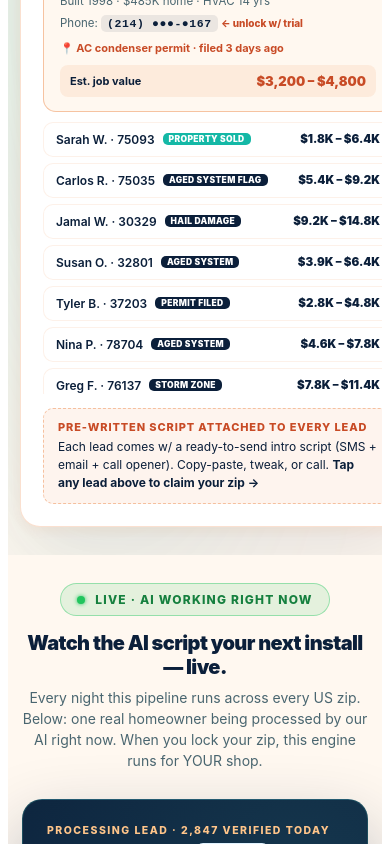
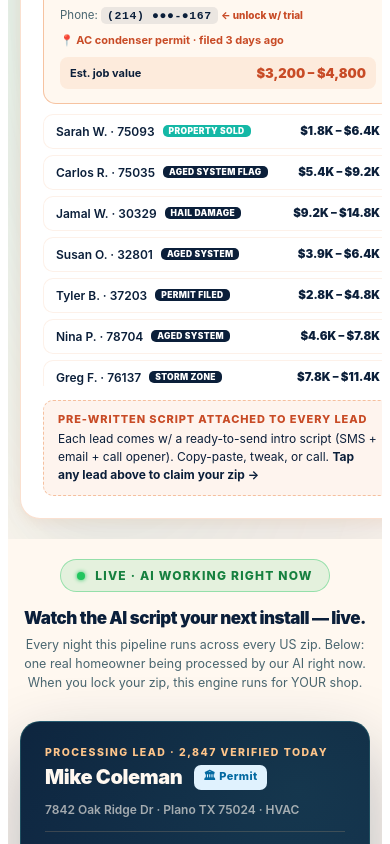
Before and after one commit to petermcshane0512-design/ringoco, a Next.js app: page / in a window 390 px wide. Shown: the part 1156-2000 px from the top of the page. Built offline with nearby package versions, Linux system fonts and the light colour scheme; no server answers.

Commit message:
fix(mobile): zoom out another notch — h1 20px, sections 20px vertical

```diff
--- a/src/app/globals.css
+++ b/src/app/globals.css
@@ -41,21 +41,20 @@ html { overflow-x: hidden; }
      - Force every image to scale down to its container.
      - Stack any 2-column grid that wasn't explicitly handled. */
 @media (max-width: 480px) {
-  /* Type scale: tight floors so 28-30px inline clamps stop dominating. */
-  h1 { font-size: 24px !important; line-height: 1.12 !important; letter-spacing: -0.02em !important; }
-  h2 { font-size: 20px !important; line-height: 1.18 !important; }
-  h3 { font-size: 16px !important; line-height: 1.25 !important; }
-  p  { font-size: 14px !important; line-height: 1.5 !important; }
+  /* Type scale: another step down per Peter ('want it to be more zoomed
+     out'). Page now feels phone-native, not desktop-shrunk. */
+  h1 { font-size: 20px !important; line-height: 1.15 !important; letter-spacing: -0.02em !important; }
+  h2 { font-size: 17px !important; line-height: 1.2 !important; }
+  h3 { font-size: 14px !important; line-height: 1.3 !important; }
+  p  { font-size: 12.5px !important; line-height: 1.5 !important; }
 
-  /* Every <section> on the page: tight side padding + halved vertical
-     padding so the whole page condenses to mobile scale. Without this
-     each section took ~60-80px of vertical air and the page felt like
-     scrolling through a desktop spec on a phone. */
+  /* Every <section>: tighter still. 20px vertical breathing instead of
+     28, 12px side instead of 14. Cards stretch nearly edge-to-edge. */
   section {
-    padding-left: 14px !important;
-    padding-right: 14px !important;
-    padding-top: 28px !important;
-    padding-bottom: 28px !important;
+    padding-left: 12px !important;
+    padding-right: 12px !important;
+    padding-top: 20px !important;
+    padding-bottom: 20px !important;
   }
 
   /* Images never overflow their container. */
```
